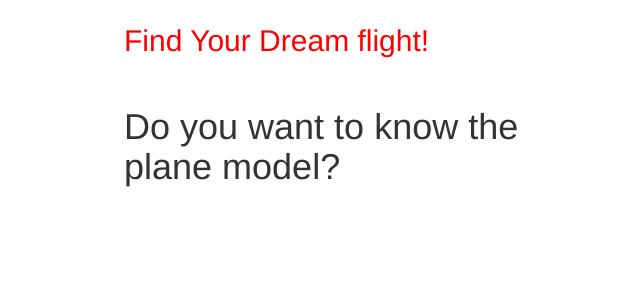
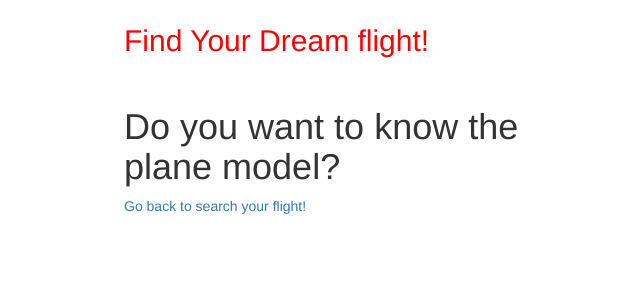
Before and after one commit to Qingliny/Database-for-an-airline-reservation-and-query-system, a Flask app: template templates/airplane.html in a window 1280 px wide. Shown: the part 168-468 px from the top of the page, without its empty margins (281-921 px from the left). Run offline with Flask 2, Linux system fonts and the light colour scheme; the template is opened without the code that fills it, so the values that code supplies are empty; some libraries are stand-ins or nearby versions.

Commit message:
Add files via upload

```diff
--- a/templates/airplane.html
+++ b/templates/airplane.html
@@ -62,7 +62,7 @@
     </div>
     {% endfor %}
   </div>
-
+<p><a href="homepage">Go back to search your flight!</a></p>
 </body>
 
 
```
